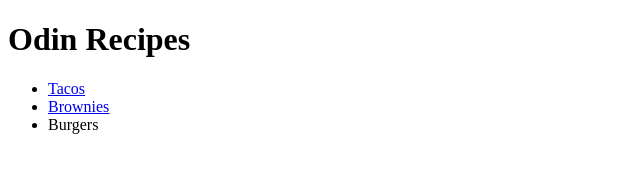
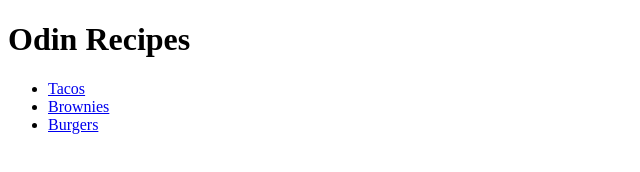
Before and after one commit to chilledoutluke/odin-recipes, a plain HTML site: page index.html in a window 1280 px wide. Shown: the full height of the page, 0-640 px from the left. Drawn offline with Linux system fonts and the light colour scheme.

Commit message:
corrected burger link on index.html

```diff
--- a/index.html
+++ b/index.html
@@ -11,7 +11,7 @@
         <ul>
             <li><a href="recipes/tacos.html">Tacos</a></li>
             <li><a href="recipes/brownies.html">Brownies</a></li>
-            <li><a href="recipes/burgers.html"></a>Burgers</li>
+            <li><a href="recipes/burgers.html">Burgers</a></li>
         </ul>
 </body>
 </html>
```
